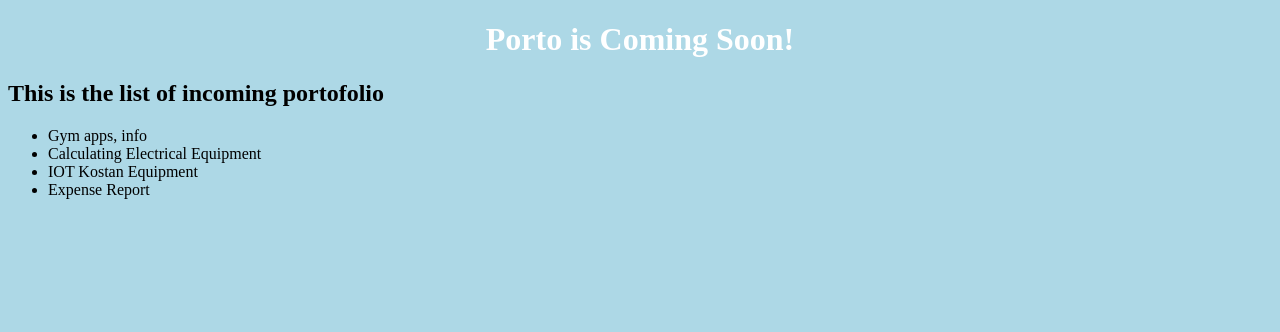
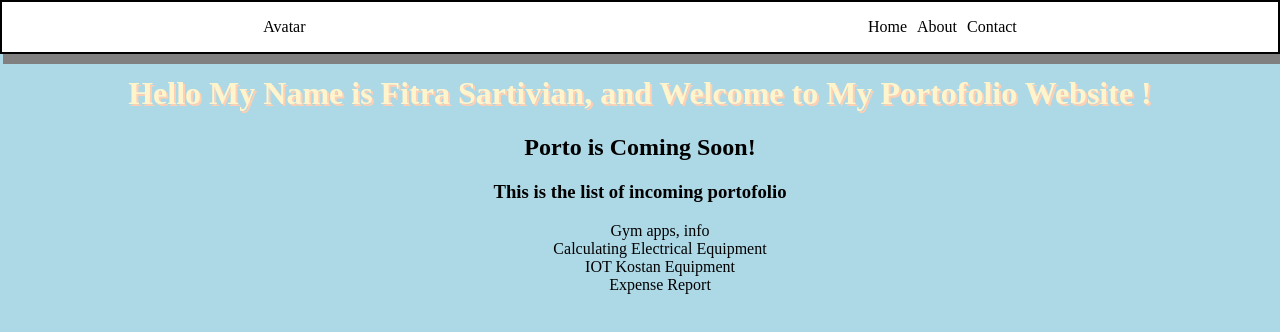
Before and after one commit to sartivian/Porto_Attempt1, a plain HTML site: page index.html in a window 1280 px wide. Drawn offline with Linux system fonts and the light colour scheme.

Commit message:
Add structure and a bit styling

```diff
--- a/index.html
+++ b/index.html
@@ -8,13 +8,40 @@
     <script defer src="script.js"></script>
 </head>
 <body>
-    <h1>Porto is Coming Soon!</h1>
-    <h2>This is the list of incoming portofolio</h2>
+        <div class="navbar">
+            <div class="avatar">
+                Avatar
+            </div>
+            <ul>
+                <li><a href="">Home</a></li>
+                <li><a href="">About</a></li>
+                <li><a href="">Contact</a></li>
+            </ul>
+        </div>
+
+        <div class="section">
+            <h1>Hello My Name is Fitra Sartivian, and Welcome to My Portofolio Website !</h1>
+            <h2>Porto is Coming Soon!</h1>
+            <h3>This is the list of incoming portofolio</h2>
             <ul>
                 <li>Gym apps, info </li>
                 <li>Calculating Electrical Equipment </li>
                 <li>IOT Kostan Equipment</li>
                 <li>Expense Report</li>
             </ul>
+        </div>
+
+        <div class="section">
+
+        </div>
+
+        <div class="section">
+
+        </div>
+
+        <div class="footer">
+
+        </div>
+
 </body>
 </html>
--- a/style.css
+++ b/style.css
@@ -1,7 +1,41 @@
 body{
     background-color: lightblue;
+    text-align: center;
+    padding: 0;
+    margin: 0;
 }
+
+/* Navbar Styling */
+.navbar {
+    display: flex;
+    justify-content: space-around;
+    align-items: center;
+    border: 2px solid black;
+    background-color: white;
+    box-shadow: 3px 10px gray;
+}
+.navbar ul {
+    list-style-type: none;
+    display: flex;
+    justify-content: space-arounds;
+    align-items: center;
+    gap: 10px;
+}
+
+a {
+    text-decoration: none;
+    color: black;
+}
+
+
+
+
+/* Main Section Styling*/
 h1 {
-    text-align: center;
-    color: white;
+    color: #FFF5CD;
+    text-shadow: 2px 2px #FFCFB3;
 }
+
+ul {
+    list-style-type: none;
+}
```
Lines whose indentation alone changed are shown as unchanged.
